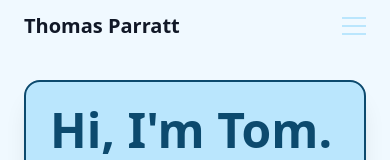
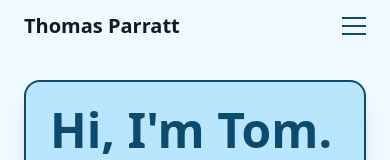
Before and after one commit to ThomasParratt/portfolio, a React (Vite) app: page / in a window 390 px wide. Shown: the top 160 px of the page. Built offline with nearby package versions, Linux system fonts and the light colour scheme.

Commit message:
updated colour scheme for mobile navbar

```diff
--- a/src/components/Navbar.jsx
+++ b/src/components/Navbar.jsx
@@ -37,9 +37,9 @@ export default function Navbar() {
                     >
                         {/* Hamburger icon */}
                         <div className="flex flex-col justify-center gap-1.5 w-6 h-5">
-                            <div className="w-6 h-0.5 bg-sky-200 transition-all origin-center" style={{ transform: menuOpen ? 'translateY(8px) rotate(45deg)' : 'none' }} />
-                            <div className="w-6 h-0.5 bg-sky-200 transition-all" style={{ opacity: menuOpen ? 0 : 1 }} />
-                            <div className="w-6 h-0.5 bg-sky-200 transition-all" style={{ transform: menuOpen ? 'translateY(-8px) rotate(-45deg)' : 'none' }} />
+                            <div className="w-6 h-0.5 bg-sky-900 transition-all origin-center" style={{ transform: menuOpen ? 'translateY(8px) rotate(45deg)' : 'none' }} />
+                            <div className="w-6 h-0.5 bg-sky-900 transition-all" style={{ opacity: menuOpen ? 0 : 1 }} />
+                            <div className="w-6 h-0.5 bg-sky-900 transition-all" style={{ transform: menuOpen ? 'translateY(-8px) rotate(-45deg)' : 'none' }} />
                         </div>
                     </button>
                 </div>
```
